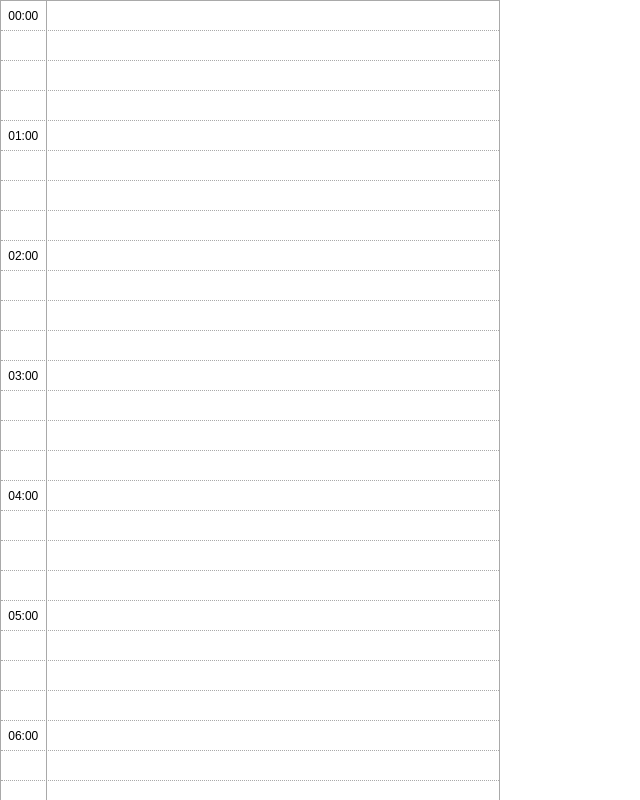
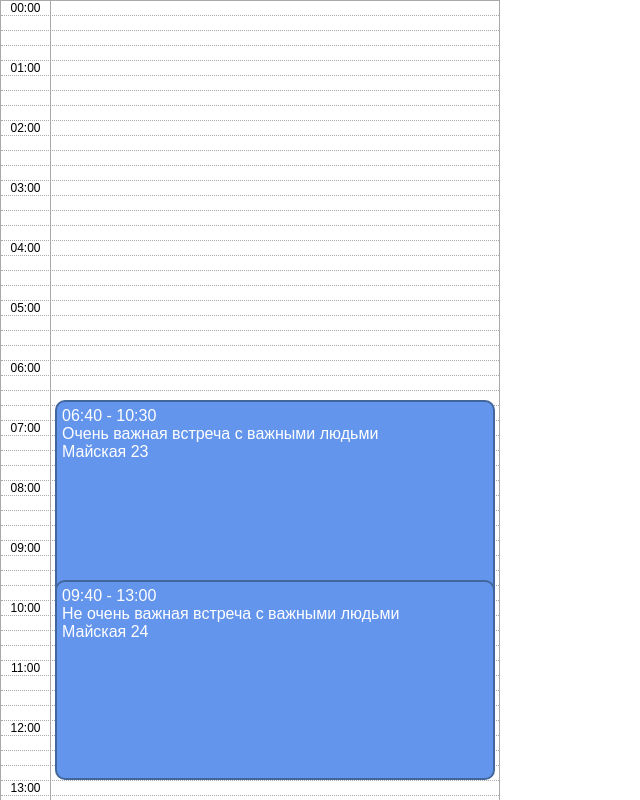
Before and after one commit to Glovindan/Diary-app, a React (Create React App) app in the folder client/diary/: page / in a window 1280 px wide. Shown: the top 800 px of the page, without its empty margins (0-640 px from the left). Built offline with nearby package versions, Linux system fonts and the light colour scheme.

Commit message:
[add] Events components

```diff
--- a/client/diary/src/DayCalendar/DayCalendar.js
+++ b/client/diary/src/DayCalendar/DayCalendar.js
@@ -1,20 +1,12 @@
 import Timeline from "./TimeLine/Timeline";
 import styles from './DayCalendar.module.css'
+import Events from "./Events/Events";
 
 function DayCalendar() {
   return (
     <div className={styles.container}>
-      <div className={styles.timelineContainer}>
-        <Timeline/>
-      </div>
-
-      <div className={styles.eventsWrapper}>
-        <div className={styles.block}>
-          <p>8:40 - 10:30</p>
-          <p>Очень важная встреча с очень важными людьми</p>
-          <p>г.Ижевск ул.Майская д.23</p>
-        </div>
-      </div>
+      <Timeline/>
+      <Events/>
     </div>
   );
 }
--- a/client/diary/src/DayCalendar/DayCalendar.module.css
+++ b/client/diary/src/DayCalendar/DayCalendar.module.css
@@ -1,31 +1,7 @@
 .container {
     position: relative;
     display: flex;
+    flex-direction: column;
     width: 500px;
     height: 2000px;
 }
-
-.timelineContainer {
-    z-index: 1;
-    height: 100%;
-    width: 100%;
-}
-
-.eventsWrapper {
-    position: absolute;
-    z-index: 2;
-    height: 100%;
-    width: 100%;
-    padding-left: 54px;
-    padding-right: 6px;
-}
-
-.block {
-    border-radius: 10px;
-    margin-top: 1040px;
-    height: 220px;
-    width: 100%;
-    padding: 5px;
-    color: white;
-    background: cornflowerblue;
-}
--- /dev/null
+++ b/client/diary/src/DayCalendar/Events/Event/Event.js
@@ -0,0 +1,35 @@
+import styles from './Event.module.css'
+
+const formatTimeString = (timeInt) => {
+  if (timeInt < 10) {
+    return `0${timeInt}`
+  }
+
+  return `${timeInt}`
+}
+
+const Event = (props) => {
+  const beginTimeHours = props.beginTime.getHours();
+  const beginTimeMinutes = props.beginTime.getMinutes();
+  const beginTimeToMinutes = beginTimeMinutes + beginTimeHours * 60;
+
+  const endTimeHours = props.endTime.getHours();
+  const endTimeMinutes = props.endTime.getMinutes();
+  const endTimeToMinutes = endTimeMinutes + endTimeHours * 60;
+
+  const blockSize = {
+    marginTop: `${beginTimeToMinutes}px`,
+    height: `${endTimeToMinutes - beginTimeToMinutes}px`
+  }
+  return (
+    <div className={styles.eventWrapper}>
+      <div className={styles.block} style={blockSize}>
+        <p>{formatTimeString(beginTimeHours)}:{formatTimeString(beginTimeMinutes)} - {formatTimeString(endTimeHours)}:{formatTimeString(endTimeMinutes)}</p>
+        <p>{props.topic}</p>
+        <p>{props.place}</p>
+      </div>
+    </div>
+  )
+}
+
+export default Event
--- /dev/null
+++ b/client/diary/src/DayCalendar/Events/Event/Event.module.css
@@ -0,0 +1,18 @@
+.eventWrapper {
+    position: absolute;
+    height: 100%;
+    width: 100%;
+    padding-left: 55px;
+    padding-right: 5px;
+}
+
+.block {
+    border: 2px solid #223C5082;
+
+    border-radius: 10px;
+    width: 100%;
+    padding: 5px;
+    color: white;
+    background: cornflowerblue;
+    font-family: Arial, sans-serif;
+}
--- /dev/null
+++ b/client/diary/src/DayCalendar/Events/Events.js
@@ -0,0 +1,24 @@
+import styles from './Events.module.css'
+import Event from "./Event/Event";
+
+const Events = (props) => {
+  return (
+    <div className={styles.container}>
+      <Event
+        beginTime={new Date(0,0,0,6,40)}
+        endTime={new Date(0,0,0,10,30)}
+        topic={"Очень важная встреча с важными людьми"}
+        place={"Майская 23"}
+      />
+
+      <Event
+        beginTime={new Date(0,0,0,9,40)}
+        endTime={new Date(0,0,0,13,0)}
+        topic={"Не очень важная встреча с важными людьми"}
+        place={"Майская 24"}
+      />
+    </div>
+  )
+}
+
+export default Events
--- /dev/null
+++ b/client/diary/src/DayCalendar/Events/Events.module.css
@@ -0,0 +1,5 @@
+.container {
+    position: absolute;
+    width: 100%;
+    height: 100%;
+}
--- a/client/diary/src/DayCalendar/TimeLine/HourSection/HourSection.js
+++ b/client/diary/src/DayCalendar/TimeLine/HourSection/HourSection.js
@@ -6,20 +6,16 @@ const HourSection = (props) => {
   return (
     <li className={styles.container}>
       <div className={styles.row}>
-        <span className={styles.firstColumn}>{hour}</span>
-        <span className={styles.secondColumn}/>
+        <span className={styles.column}>{hour}</span>
       </div>
       <div className={styles.row}>
-        <span className={styles.firstColumn}/>
-        <span className={styles.secondColumn}/>
+        <span className={styles.column}/>
       </div>
       <div className={styles.row}>
-        <span className={styles.firstColumn}/>
-        <span className={styles.secondColumn}/>
+        <span className={styles.column}/>
       </div>
       <div className={styles.row}>
-        <span className={styles.firstColumn}/>
-        <span className={styles.secondColumn}/>
+        <span className={styles.column}/>
       </div>
     </li>
   )
--- a/client/diary/src/DayCalendar/TimeLine/HourSection/HourSection.module.css
+++ b/client/diary/src/DayCalendar/TimeLine/HourSection/HourSection.module.css
@@ -7,7 +7,7 @@
     font-size: 12px;
 }
 
-.firstColumn {
+.column {
     display: flex;
     align-items: center;
     justify-content: center;
@@ -15,12 +15,6 @@
     border-right: 1px solid darkgrey;
 }
 
-.secondColumn {
-    width: 100%;
-    /*background: cornsilk;*/
+.container {
+    height: 60px;
 }
-
-
-.container {
-    height: 120px;
-}
--- a/client/diary/src/DayCalendar/TimeLine/Timeline.module.css
+++ b/client/diary/src/DayCalendar/TimeLine/Timeline.module.css
@@ -5,7 +5,7 @@
 
     width: 100%;
     /*height: 100%;*/
-    /*min-height: 1300px;*/
+    /*min-height: 1 300px;*/
     display: flex;
     flex-direction: column;
 
```
Also changed, not shown: 1 other file (tests, documents, lock files or other folders).
